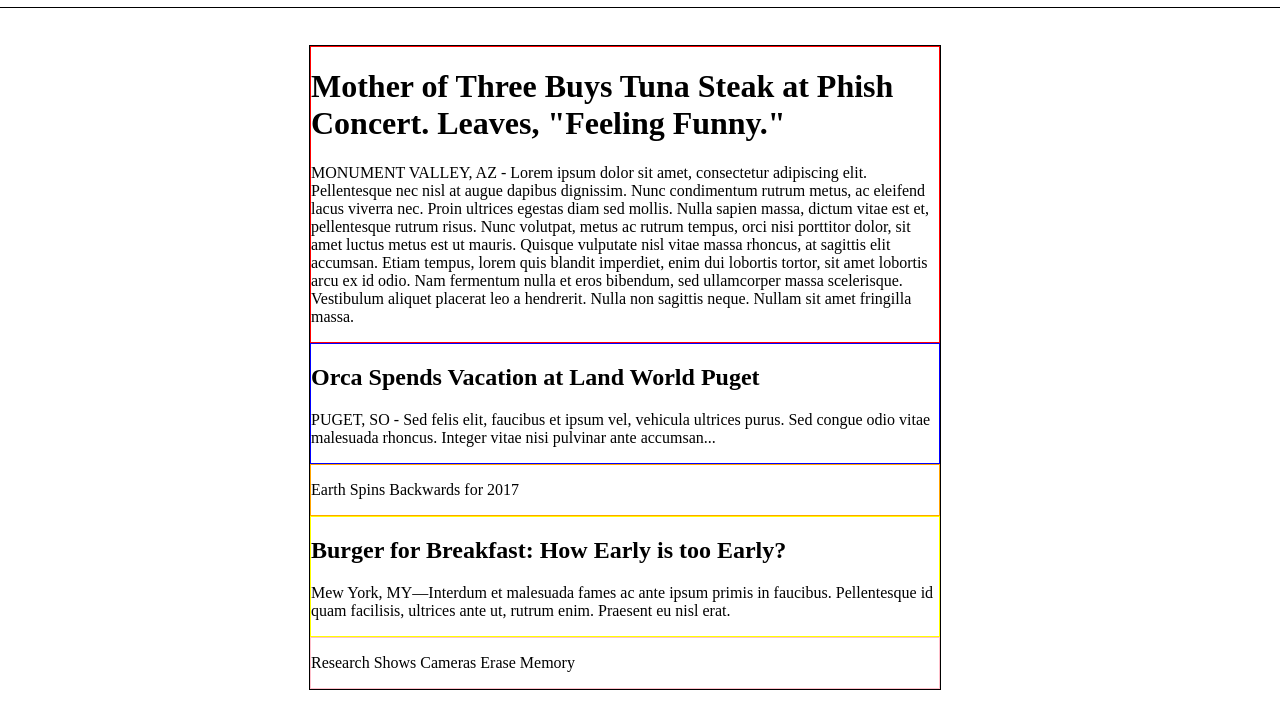
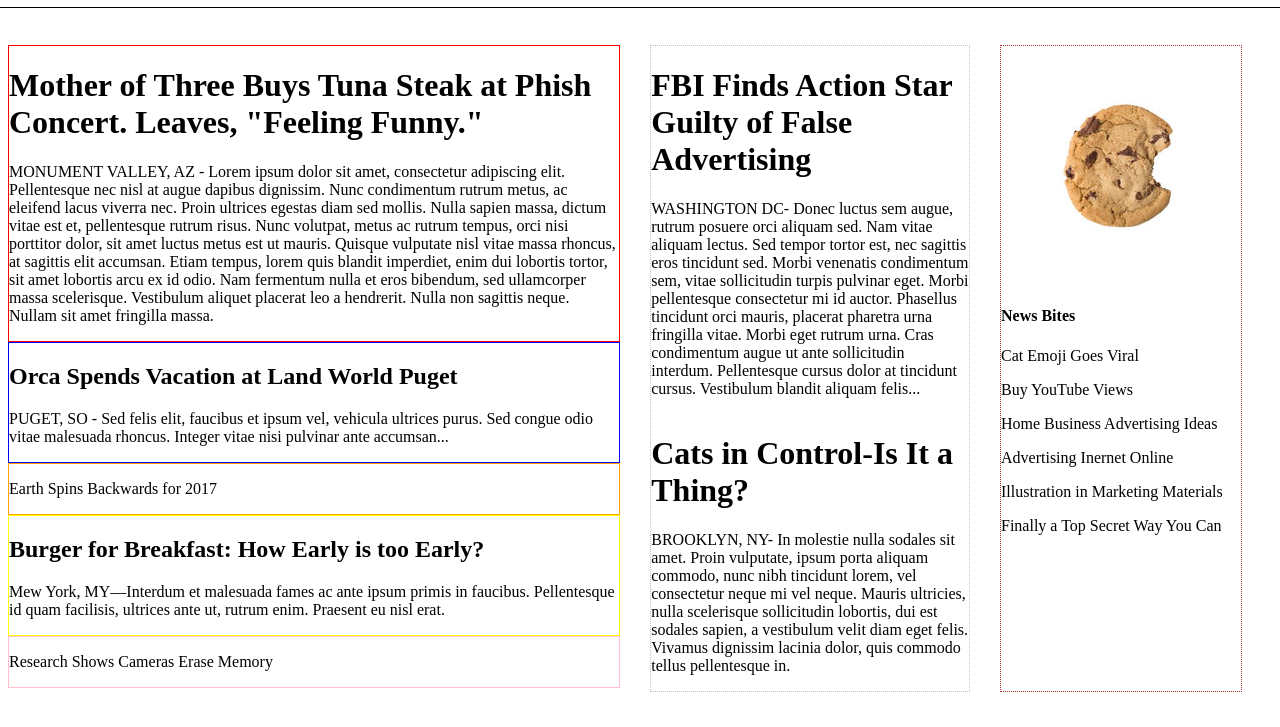
Before and after one commit to omal0030/mytimes, a plain HTML site: page index.html in a window 1280 px wide. Shown: the part 73-800 px from the top of the page. Drawn offline with Linux system fonts and the light colour scheme.

Commit message:
Middle and Sidebar Column Content Added.

```diff
--- a/index.html
+++ b/index.html
@@ -25,12 +25,12 @@
 
 <div class="content">
 
-<!--                       LARGE COLUMN                   -->
+<!--                       MAIN COLUMN                   -->
 
 <!-- Main - Phish -->
 
-  <div class="column-1 container"?>
-    <div class="main">
+  <div class="main container"?>
+    <div class="phish">
       <div class="headline">
       <h1>Mother of Three Buys Tuna Steak at Phish Concert. Leaves,
         "Feeling Funny."</h1>
@@ -81,19 +81,60 @@
    <div class="camera">
      <p>Research Shows Cameras Erase Memory</p>
    </div>
+</div>
 
+<!--                       MIDDLE COLUMN                   -->
 
+<!-- FBI -->
 
+<div class="middle container"?>
+  <div class="fbi">
+    <div class="fbi-headline">
+    <h1>FBI Finds Action Star Guilty of False Advertising</h1>
+    </div>
+    <p>WASHINGTON DC- Donec luctus sem augue, rutrum posuere orci aliquam sed.
+      Nam vitae aliquam lectus. Sed tempor tortor est, nec sagittis eros
+      tincidunt sed. Morbi venenatis condimentum sem, vitae sollicitudin turpis
+      pulvinar eget. Morbi pellentesque consectetur mi id auctor. Phasellus
+      tincidunt orci mauris, placerat pharetra urna fringilla vitae. Morbi eget
+      rutrum urna. Cras condimentum augue ut ante sollicitudin interdum.
+      Pellentesque cursus dolor at tincidunt cursus. Vestibulum blandit aliquam
+      felis...</p>
+   </div>
 
+<!-- Cats -->
 
+   <div class="cats">
+     <div class="cats-headline">
+     <h1>Cats in Control-Is It a Thing?</h1>
+     </div>
+     <p>BROOKLYN, NY- In molestie nulla sodales sit amet. Proin vulputate,
+       ipsum porta aliquam commodo, nunc nibh tincidunt lorem, vel consectetur
+       neque mi vel neque. Mauris ultricies, nulla scelerisque sollicitudin
+       lobortis, dui est sodales sapien, a vestibulum velit diam eget felis.
+       Vivamus dignissim lacinia dolor, quis commodo tellus pellentesque in.</p>
+    </div>
 
+</div>
 
+<!--                       SIDEBAR COLUMN                   -->
 
+<div class="sidebar container">
+  <img src="resources/images/cookie-img-news-bite.png" alt="Cookie" />
+    <div class="news-bites">
+        <h4>News Bites</h4>
+        <div class="news">
+          <p>Cat Emoji Goes Viral</p>
+          <p>Buy YouTube Views</p>
+          <p>Home Business Advertising Ideas</p>
+          <p>Advertising Inernet Online</p>
+          <p>Illustration in Marketing Materials</p>
+          <p>Finally a Top Secret Way You Can</p>
+        </div>
+    </div>
+</div>
 
-
-
-
-
+</div>
 <!-- Footer -->
 
 
--- a/resources/css/style.css
+++ b/resources/css/style.css
@@ -1,3 +1,6 @@
+
+/* Header Content */
+
 header {
   font-family: Verdana;
   font-size: 14px;
@@ -13,6 +16,7 @@ header {
   left: 0;
   padding-bottom: 5px;
   padding-top: 10px;
+  background-color: white;
 }
 header p {
   padding-left: 10px;
@@ -34,6 +38,9 @@ a {
   color: black;
   margin: 0  10px;
 }
+
+/* General Content */
+
 .content {
   display: flex;
   justify-content: center;
@@ -47,11 +54,14 @@ a {
   float: left;
   margin: 40px 30px 0 0;
 }
-.column-1 {
-  border: 1px solid black;
-  width: 630px;
+
+/* Main Column Content */
+
+.main {
+  width: 6300px;
+  display: flex;
 }
-.main {
+.phish {
   border: 1px solid red;
 }
 .orca {
@@ -65,3 +75,19 @@ a {
 }
 .camera {
   border: 1px solid pink;
+}
+
+/* Middle Column Content */
+
+.middle {
+  border: 1px dotted silver;
+  width: 3000;
+  display: flex;
+}
+
+/* Sidebar Column Content */
+
+.sidebar {
+  border: 1px dotted brown;
+  width: 2400px;
+}
```
Also changed, not shown: 1 other file.
